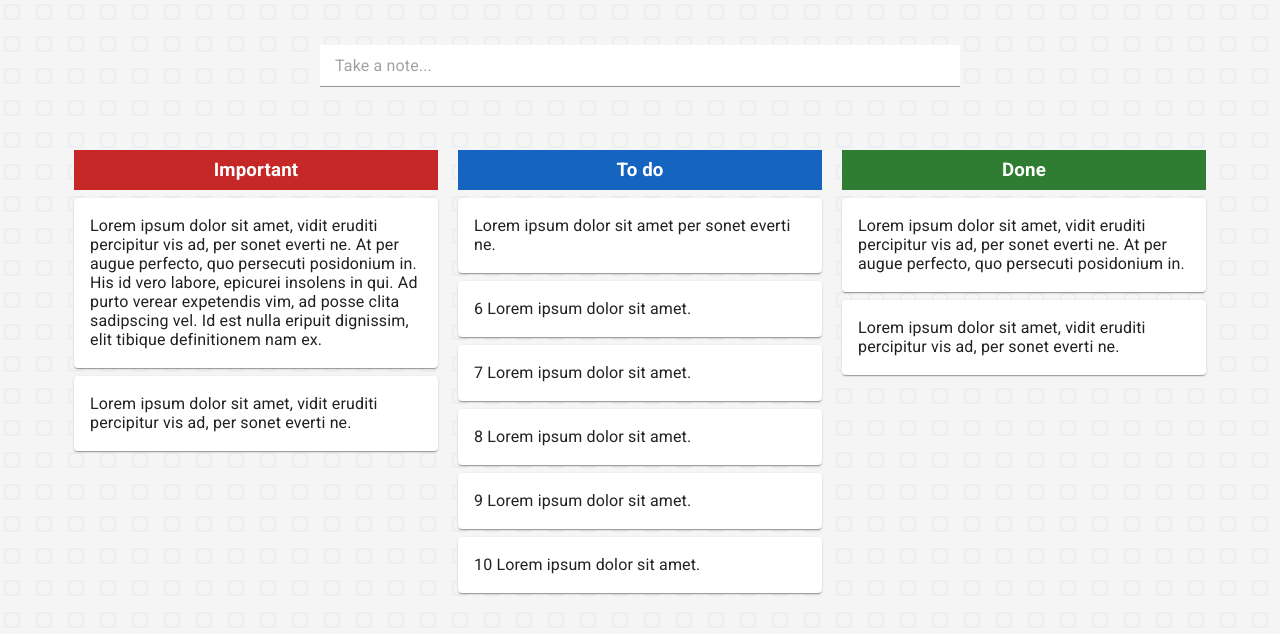
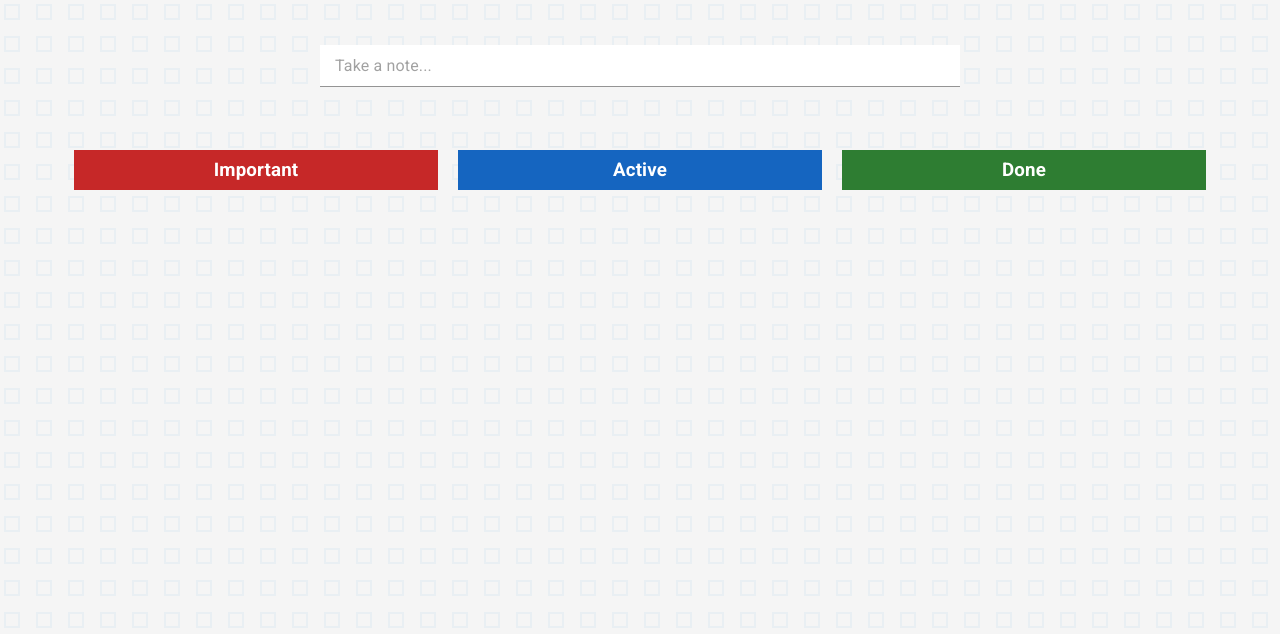
Before and after one commit to hieudo-dev/todo-react, a React (Create React App) app: page / in a window 1280 px wide. Shown: the top 634 px of the page. Built offline with nearby package versions, Linux system fonts and the light colour scheme.

Commit message:
Add action to set todo lists

```diff
--- a/src/components/TodoGrid.js
+++ b/src/components/TodoGrid.js
@@ -1,9 +1,10 @@
-import React from "react";
+import React, { useEffect } from "react";
 import { connect } from "react-redux";
 import { makeStyles } from "@material-ui/core/styles";
 import Grid from "@material-ui/core/Grid";
 import TodoColumn from "./TodoColumn";
 import { green, red, blue } from "@material-ui/core/colors";
+import { setTodos } from "../store/actions";
 
 const useStyles = makeStyles(theme => ({
    root: {
@@ -15,6 +16,24 @@ const useStyles = makeStyles(theme => ({
 const TodoGrid = props => {
    const classes = useStyles();
 
+   //
+   useEffect(() => {
+      const done = localStorage.getItem("Done");
+      props.setTodos("Done", done ? done : []);
+
+      const important = localStorage.getItem("Important");
+      props.setTodos("Important", important ? important : []);
+
+      const active = localStorage.getItem("Active");
+      props.setTodos("Active", active ? active : []);
+
+      return () => {
+         localStorage.setItem("Done", JSON.stringify(props.done));
+         localStorage.setItem("Important", JSON.stringify(props.important));
+         localStorage.setItem("Active", JSON.stringify(props.active));
+      };
+   }, []);
+
    return (
       <Grid className={classes.root} container alignItems="flex-start">
          <TodoColumn
@@ -25,8 +44,8 @@ const TodoGrid = props => {
          />
          <TodoColumn
             key={2}
-            header="To do"
-            todos={props.common}
+            header="Active"
+            todos={props.active}
             backColor={blue[800]}
          />
          <TodoColumn
@@ -43,7 +62,11 @@ const TodoGrid = props => {
 const mapState = state => ({
    done: state.todos.done,
    important: state.todos.important,
-   common: state.todos.common
+   active: state.todos.active
 });
 
-export default connect(mapState)(TodoGrid);
+const actionsCreator = {
+   setTodos
+};
+
+export default connect(mapState, actionsCreator)(TodoGrid);
--- a/src/store/actions.js
+++ b/src/store/actions.js
@@ -1,4 +1,10 @@
 import * as actions from "./constants";
+
+export const setTodos = (id, list) => ({
+   type: actions.SET_TODOS,
+   id: id,
+   list: list
+});
 
 export const addTodo = data => ({
    type: actions.ADD_TODO,
--- a/src/store/constants.js
+++ b/src/store/constants.js
@@ -1,3 +1,4 @@
+export const SET_TODOS = "SET_TODOS";
 export const ADD_TODO = "ADD_TODO";
 export const DEL_TODO = "DELETE_TODO";
 export const EDIT_TODO = "EDIT_TODO";
--- a/src/store/reducers/todos.js
+++ b/src/store/reducers/todos.js
@@ -1,49 +1,59 @@
 import * as actions from "../constants";
 
+const todoState = {
+   done: [],
+   important: [],
+   active: []
+};
+
+// // Mock data
 // const todoState = {
-//    todos: []
+//    done: [
+//       [
+//          1,
+//          "Lorem ipsum dolor sit amet, vidit eruditi percipitur vis ad, per sonet everti ne. At per augue perfecto, quo persecuti posidonium in. "
+//       ],
+//       [
+//          2,
+//          "Lorem ipsum dolor sit amet, vidit eruditi percipitur vis ad, per sonet everti ne. "
+//       ]
+//    ],
+//    important: [
+//       [
+//          3,
+//          "Lorem ipsum dolor sit amet, vidit eruditi percipitur vis ad, per sonet everti ne. At per augue perfecto, quo persecuti posidonium in. His id vero labore, epicurei insolens in qui. Ad purto verear expetendis vim, ad posse clita sadipscing vel. Id est nulla eripuit dignissim, elit tibique definitionem nam ex."
+//       ],
+//       [
+//          4,
+//          "Lorem ipsum dolor sit amet, vidit eruditi percipitur vis ad, per sonet everti ne. "
+//       ]
+//    ],
+//    active: [
+//       [5, "Lorem ipsum dolor sit amet per sonet everti ne. "],
+//       [6, "6 Lorem ipsum dolor sit amet. "],
+//       [7, "7 Lorem ipsum dolor sit amet. "],
+//       [8, "8 Lorem ipsum dolor sit amet. "],
+//       [9, "9 Lorem ipsum dolor sit amet. "],
+//       [10, "10 Lorem ipsum dolor sit amet. "]
+//    ]
 // };
-
-// Mock data
-const todoState = {
-   done: [
-      [
-         1,
-         "Lorem ipsum dolor sit amet, vidit eruditi percipitur vis ad, per sonet everti ne. At per augue perfecto, quo persecuti posidonium in. "
-      ],
-      [
-         2,
-         "Lorem ipsum dolor sit amet, vidit eruditi percipitur vis ad, per sonet everti ne. "
-      ]
-   ],
-   important: [
-      [
-         3,
-         "Lorem ipsum dolor sit amet, vidit eruditi percipitur vis ad, per sonet everti ne. At per augue perfecto, quo persecuti posidonium in. His id vero labore, epicurei insolens in qui. Ad purto verear expetendis vim, ad posse clita sadipscing vel. Id est nulla eripuit dignissim, elit tibique definitionem nam ex."
-      ],
-      [
-         4,
-         "Lorem ipsum dolor sit amet, vidit eruditi percipitur vis ad, per sonet everti ne. "
-      ]
-   ],
-   common: [
-      [5, "Lorem ipsum dolor sit amet per sonet everti ne. "],
-      [6, "6 Lorem ipsum dolor sit amet. "],
-      [7, "7 Lorem ipsum dolor sit amet. "],
-      [8, "8 Lorem ipsum dolor sit amet. "],
-      [9, "9 Lorem ipsum dolor sit amet. "],
-      [10, "10 Lorem ipsum dolor sit amet. "]
-   ]
-};
 
 const todosReducer = (state = todoState, action) => {
    switch (action.type) {
+      case actions.SET_TODOS:
+         return {
+            ...state,
+            done: action.id === "Done" ? action.list : state.done,
+            important:
+               action.id === "Important" ? action.list : state.important,
+            active: action.id === "Active" ? action.list : state.active
+         };
       case actions.DEL_TODO:
          return {
             ...state,
             done: state.done.filter(([id]) => id !== action.id),
             important: state.important.filter(([id]) => id !== action.id),
-            common: state.common.filter(([id]) => id !== action.id)
+            active: state.active.filter(([id]) => id !== action.id)
          };
       case actions.EDIT_TODO:
          return {
@@ -54,7 +64,7 @@ const todosReducer = (state = todoState, action) => {
             important: state.important.map(([id, data]) =>
                id === action.id ? [id, action.data] : [id, data]
             ),
-            common: state.common.map(([id, data]) =>
+            active: state.active.map(([id, data]) =>
                id === action.id ? [id, action.data] : [id, data]
             )
          };
@@ -64,16 +74,16 @@ const todosReducer = (state = todoState, action) => {
          if (doneInd !== -1) {
             doneTodo = state.important[doneInd];
          }
-         doneInd = state.common.findIndex(([id]) => id === action.id);
+         doneInd = state.active.findIndex(([id]) => id === action.id);
          if (doneInd !== -1) {
-            doneTodo = state.common[doneInd];
+            doneTodo = state.active[doneInd];
          }
 
          return {
             ...state,
             done: state.done.concat([doneTodo]),
             important: state.important.filter(([id]) => id !== action.id),
-            common: state.common.filter(([id]) => id !== action.id)
+            active: state.active.filter(([id]) => id !== action.id)
          };
       default:
          return state;
```
